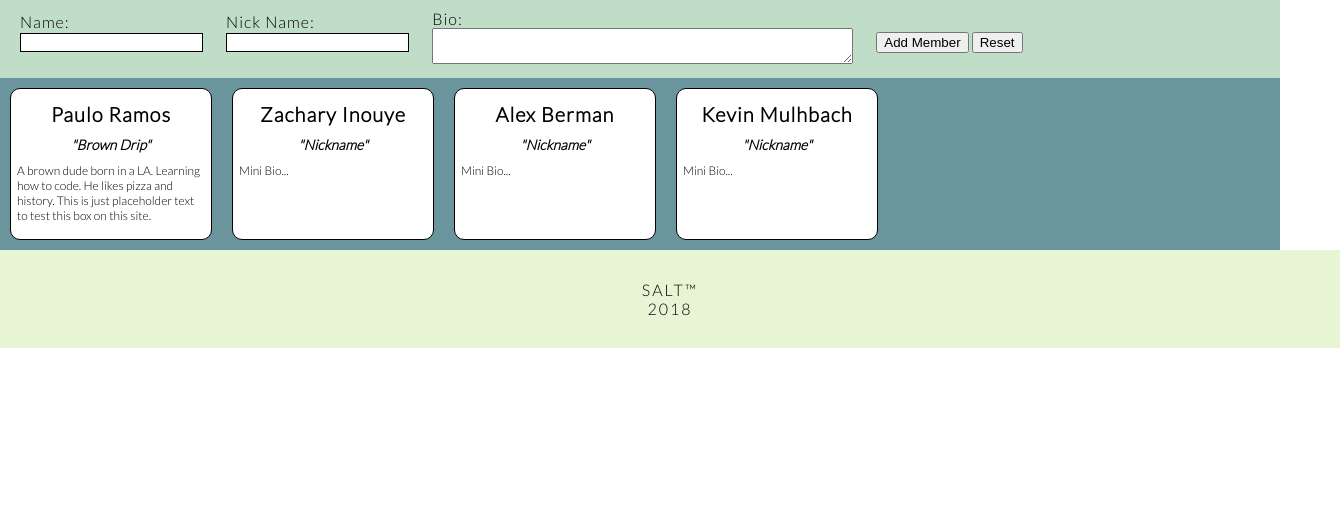
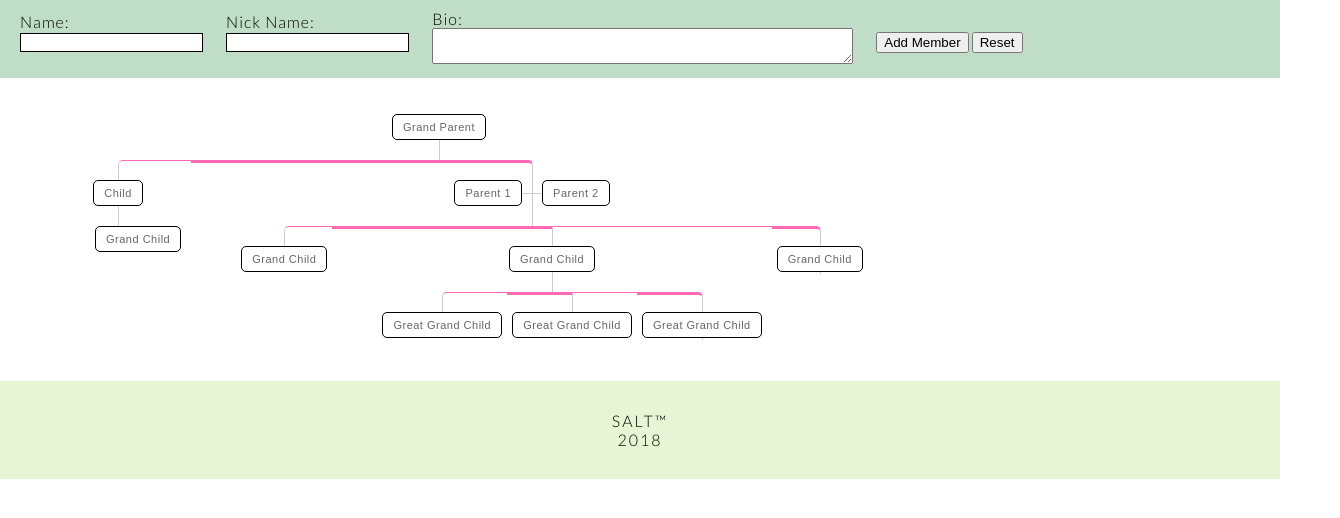
Before and after one commit to zinoki/salt-fam-tree, a plain HTML site: page index.html in a window 1280 px wide. Shown: the part 132-650 px from the top of the page, 1340 px wide, since content can reach past the window. Drawn offline with Linux system fonts and the light colour scheme.

Commit message:
nested lists update

```diff
--- a/styles.css
+++ b/css/styles.css
@@ -1,10 +1,11 @@
 /* ##########
 	General Styles
 ############ */
+
 html, body {
 	margin: 0px;
 	height: 100%;
-	min-width: 850px;
+	min-width: 880px;
 	font-family: 'Lato', sans-serif;
 	font-weight: 400;
 }
@@ -40,8 +41,9 @@ html, body {
 }
 
 /* ##########
-	Form Panel
+	Form
 ############ */
+
 .form {
 	width: 100%;
 	background-color: #C0DEC7;
@@ -71,63 +73,11 @@ html, body {
 }
 
 /* ##########
-	Main Tree Area
-############ */
-.treearea {
-	display: flex;
-	flex-direction: row;
-	flex-wrap: wrap;
-	background-color: #6A959D;
-}
-
-.fammemboxes {
-	border: 1px solid black;
-	border-radius: 10px;
-	width: 200px;
-	height: 150px;
-	background-color: white;
-	text-align: center;
-	margin: 10px;
-}
-
-/* ##########
-	Box Content
-############ */
-.memname {
-	font-size: 20px;
-	letter-spacing: 1px;
-	margin: 10px;
-	margin-top: 13px;
-}
-
-.nick {
-	margin: 0px;
-  quotes: '"' '"' "'" "'";
-	font-size: 14px;
-	font-style: italic;
-}
-.nick::before {
-  content: open-quote;
-}
-.nick:after {
-  content: close-quote;
-}
-
-.bio {
-	margin-top: 8px;
-	font-size: 12px;
-	text-align: left;
-	padding: 2px;
-	padding-left: 6px;
-	padding-right: 4px;
-}
-
-/* ##########
 	Footer
 ############ */
 
 footer {
-	width: 100%;
+	width: auto;
 	padding: 30px;
 	background-color: #E8F5D4;
 	text-align: center;
--- /dev/null
+++ b/css/treestyles.css
@@ -0,0 +1,198 @@
+/* ##########
+	Main Tree Area
+############ */
+
+.tree {
+	width: auto;
+	display: inline-block;
+	padding-bottom: 40px;
+	/* background-color: lightblue; */
+}
+
+.firstul {
+	padding-left: 0px;
+}
+
+/* ##########
+	Box Content
+############ */
+
+/* .fammemboxes {
+	border: 1px solid black;
+	border-radius: 10px;
+	width: 200px;
+	height: 150px;
+	background-color: white;
+	text-align: center;
+	margin: 10px;
+}
+
+.memname {
+	font-size: 20px;
+	letter-spacing: 1px;
+	margin: 10px;
+	margin-top: 13px;
+}
+
+.nick {
+	margin: 0px;
+  quotes: '"' '"' "'" "'";
+	font-size: 14px;
+	font-style: italic;
+}
+.nick::before {
+  content: open-quote;
+}
+.nick:after {
+  content: close-quote;
+}
+
+.bio {
+	margin-top: 8px;
+	font-size: 12px;
+	text-align: left;
+	padding: 2px;
+	padding-left: 6px;
+	padding-right: 4px;
+} */
+
+/* ##########
+ Tree Import
+############ */
+
+.tree ul {
+	padding-top: 20px;
+	position: relative;
+
+	-webkit-transition: all 0.5s;
+	-moz-transition: all 0.5s;
+	transition: all 0.5s;
+}
+
+.tree li {
+	float: left; text-align: center;
+	list-style-type: none;
+	position: relative;
+	padding: 20px 5px 0 5px;
+
+	-webkit-transition: all 0.5s;
+	-moz-transition: all 0.5s;
+	transition: all 0.5s;
+}
+
+/* Use ::before and ::after to draw the connectors */
+
+.tree li::before {
+	content: '';
+	position: absolute; top: 0; right: 50%;
+	border-top: 3px solid hotpink;
+	width: 50%; height: 45px;
+	z-index: -1;
+}
+
+.tree li::after {
+	content: '';
+	position: absolute; top: 0; right: 50%;
+	border-top: 1px solid hotpink;
+	width: 50%; height: 45px;
+	z-index: -1;
+	right: auto; left: 50%;
+	border-left: 1px solid #ccc;
+}
+
+/* Remove left-right connectors from elements without
+any siblings */
+
+.tree li:only-child::after, .tree li:only-child::before {
+	display: none;
+}
+
+/* Remove space from the top of single children */
+
+.tree li:only-child{ padding-top: 0;}
+
+/* Remove left connector from first child and
+right connector from last child */
+
+.tree li:first-child::before, .tree li:last-child::after{
+	border: 0 none;
+}
+
+/* Add back the vertical connector to the last nodes */
+
+.tree li:last-child::before{
+	border-right: 1px solid #ccc;
+	border-radius: 0 5px 0 0;
+
+	-webkit-transform: translateX(1px);
+	-moz-transform: translateX(1px);
+	transform: translateX(1px);
+
+	-webkit-border-radius: 0 5px 0 0;
+	-moz-border-radius: 0 5px 0 0;
+	border-radius: 0 5px 0 0;
+}
+
+.tree li:first-child::after{
+	border-radius: 5px 0 0 0;
+	-webkit-border-radius: 5px 0 0 0;
+	-moz-border-radius: 5px 0 0 0;
+}
+
+/* Add downward connectors from parents */
+
+.tree ul ul::before{
+	content: '';
+	position: absolute; top: -12px; left: 50%;
+	border-left: 1px solid #ccc;
+	width: 0; height: 32px;
+	z-index: -1;
+}
+
+.tree li a {
+	border: 1px solid black;
+	padding: 6px 10px;
+	text-decoration: none;
+	color: #666;
+	font-family: arial, verdana, tahoma;
+	font-size: 11px;
+	display: inline-block;
+	background: white;
+	letter-spacing: .5px;
+
+	-webkit-border-radius: 5px;
+	-moz-border-radius: 5px;
+	border-radius: 5px;
+
+	-webkit-transition: all 0.5s;
+	-moz-transition: all 0.5s;
+	transition: all 0.5s;
+}
+.tree li a+a {
+	margin-left: 20px;
+	position: relative;
+}
+.tree li a+a::before {
+	content: '';
+	position: absolute;
+	border-top: 1px solid #ccc;
+	top: 50%; left: -21px;
+	width: 20px;
+}
+
+/* Hover Effects */
+/* We will apply the hover effect the the lineage of the element also */
+
+.tree li a:hover, .tree li a:hover~ul li a {
+	background: #c8e4f8; color: #000; border: 1px solid #ccc;
+}
+
+/*Connector styles on hover*/
+
+.tree li a:hover~ul li::after,
+.tree li a:hover~ul li::before,
+.tree li a:hover~ul::before,
+.tree li a:hover~ul ul::before
+{
+	border-color: #ccc;
+}
--- a/index.html
+++ b/index.html
@@ -9,7 +9,8 @@
 	<link href="https://fonts.googleapis.com/css?family=Lato:300" rel="stylesheet">
 	<link rel="shortcut icon" href="images/treeicon.ico" type="images/treeicon/ico">
 	<link rel="icon" href="images/treeicon.ico" type="images/treeicon">
-	<link rel="stylesheet" href="styles.css">
+	<link rel="stylesheet" href="css/styles.css">
+	<link rel="stylesheet" href="css/treestyles.css">
 </head>
 
 </body>
@@ -42,7 +43,47 @@
 	</form>
 </aside>
 
-<section class="treearea">
+<section class="tree">
+		<ul class="firstul">
+			<li>
+				<a href="#1">Grand Parent</a>
+				<ul>
+					<li>
+						<a href="#2">Child</a>
+						<ul>
+							<li>
+								<a href="#3">Grand Child</a>
+							</li>
+						</ul>
+					</li>
+					<li>
+						<a href="#4">Parent 1</a><a href="#5">Parent 2</a>
+						<ul>
+							<li><a href="#6">Grand Child</a></li>
+							<li>
+								<a href="#7">Grand Child</a>
+								<ul>
+									<li>
+										<a href="#8">Great Grand Child</a>
+									</li>
+									<li>
+										<a href="#9">Great Grand Child</a>
+									</li>
+									<li>
+										<a href="#10">Great Grand Child</a>
+									</li>
+								</ul>
+							</li>
+							<li><a href="#11">Grand Child</a></li>
+						</ul>
+					</li>
+				</ul>
+			</li>
+		</ul>
+	</section>
+
+
+<!-- <section class="treearea">
 	<article class="fammemboxes">
 		<h2 class="memname">Paulo Ramos</h2>
 		<h3 class="nick">Brown Drip</h3>
@@ -63,7 +104,8 @@
 		<h3 class="nick">Nickname</h3>
 		<p class="bio">Mini Bio...</p>
 	</article>
-</section>
+</section> -->
+
 
 <footer class="footer">
 	<p>SALT™</p>
```
Also changed, not shown: 1 other file.
